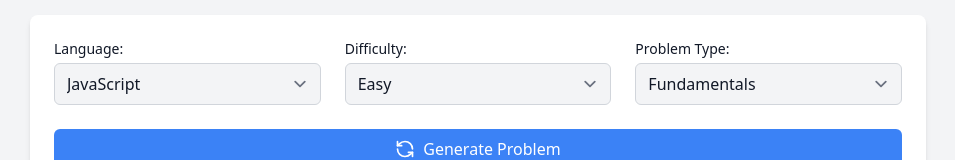
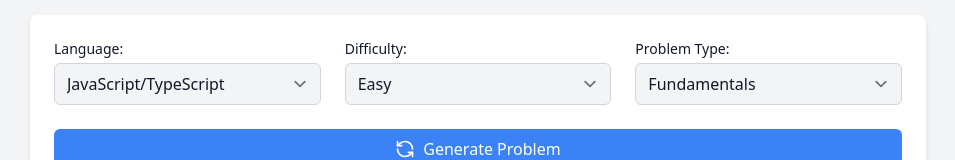
Before and after one commit to movarnell/Code-Problems-V2, a React (Vite) app: page / in a window 1280 px wide. Shown: the part 297-457 px from the top of the page, without its empty margins (162-1117 px from the left). Built offline with nearby package versions, Linux system fonts and the light colour scheme.

Commit message:
Enhance language options in problem generation form and update code editor modes

```diff
--- a/src/components/GenerateProblemForm.jsx
+++ b/src/components/GenerateProblemForm.jsx
@@ -65,8 +65,10 @@ function GenerateProblemForm({ setProblem }) {
             onChange={handleInputChange}
             className="w-full px-3 py-2 transition-colors duration-300 border border-gray-300 rounded-md text-text-light dark:text-text-dark dark:border-gray-600 bg-background-light dark:bg-background-dark focus:outline-none focus:ring-2 focus:ring-primary-light dark:focus:ring-primary-dark"
           >
-            <option value="JavaScript">JavaScript</option>
+            <option value="JavaScript">JavaScript/TypeScript</option>
+
             <option value="Python">Python</option>
+            <option value="Java">Java</option>
             {/* Add more languages as needed */}
           </select>
         </div>
--- a/src/components/ProblemDisplay.jsx
+++ b/src/components/ProblemDisplay.jsx
@@ -4,6 +4,9 @@ import { Play } from 'lucide-react';
 
 import 'ace-builds/src-noconflict/mode-javascript';
 import 'ace-builds/src-noconflict/mode-python';
+import 'ace-builds/src-noconflict/mode-java';
+import 'ace-builds/src-noconflict/mode-typescript';
+
 import 'ace-builds/src-noconflict/theme-vibrant_ink';
 
 function ProblemDisplay({ problem }) {
@@ -98,7 +101,7 @@ function ProblemDisplay({ problem }) {
       <div className="mb-6">
         <h3 className="mb-2 text-xl font-semibold text-text-light dark:text-text-dark">Code Editor:</h3>
         <AceEditor
-          mode={language === 'Python' ? 'python' : 'javascript'}
+          mode={language.toLowerCase()}
           theme="vibrant_ink"
           onChange={setUserCode}
           value={userCode}
```
